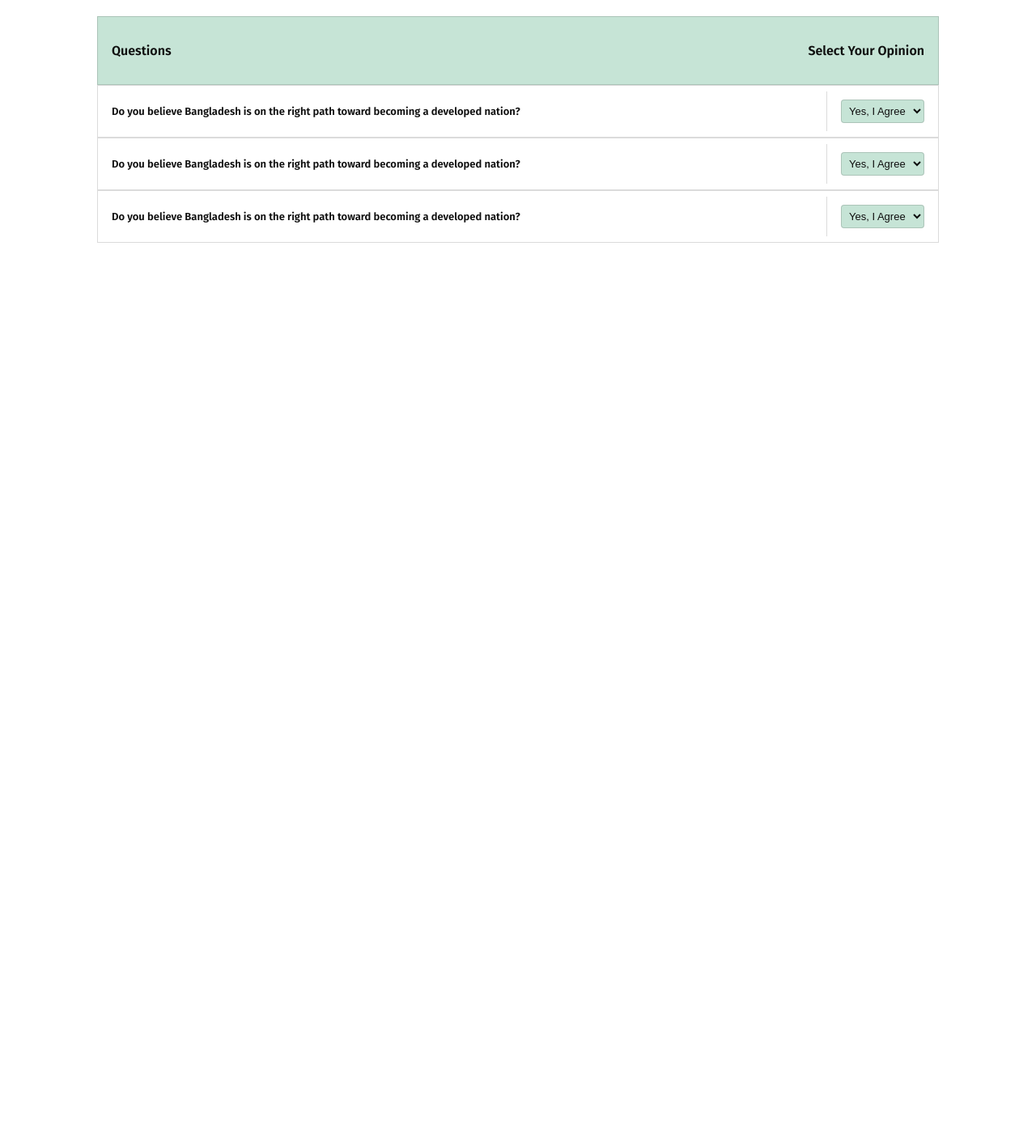
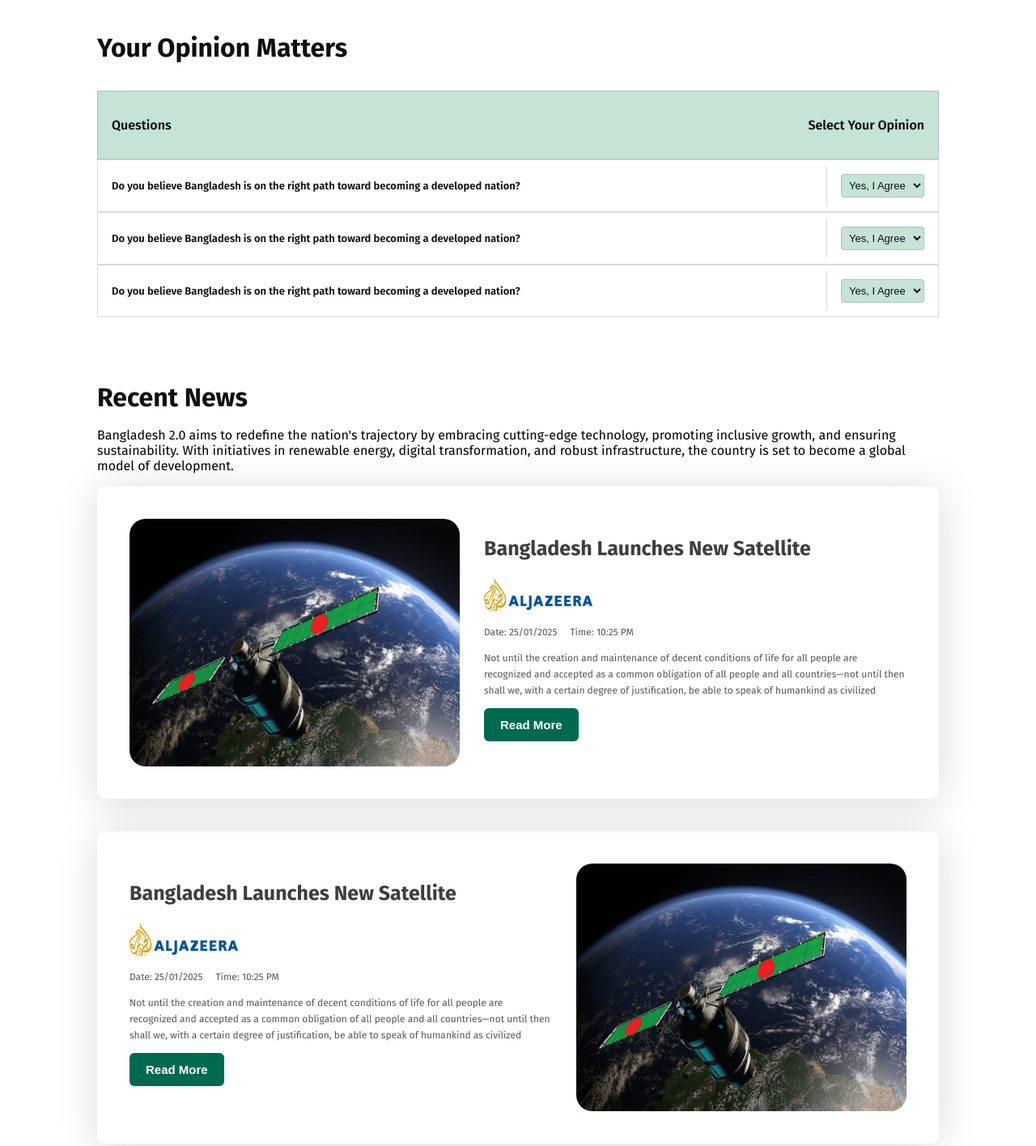
Before and after one commit to n8shade/assignment1, a plain HTML site: page index.html in a window 1280 px wide. Shown: the part 1857-3273 px from the top of the page at 81% size. Before the commit the page ends 2157 px from the top, so only its background shows below. Drawn offline with Linux system fonts and the light colour scheme.

Commit message:
finished till news

```diff
--- a/index.html
+++ b/index.html
@@ -119,6 +119,34 @@
             </div>
         </div>
     </section>
+    <section class="main-news">
+        <p class="rn">Recent News</p>
+        <p class="rn-2">Bangladesh 2.0 aims to redefine the nation's trajectory by embracing cutting-edge technology,
+            promoting inclusive growth, and ensuring sustainability. With initiatives in renewable energy, digital
+            transformation, and robust infrastructure, the country is set to become a global model of development.</p>
+        <div class="news">
+            <img src="assets/satelite.png" alt="" style="border-radius: 20px;">
+            <div class="news-container">
+                <h2>Bangladesh Launches New Satellite</h2>
+                <img src="assets/al-jazeera.png" alt="">
+                <p class="date-time">Date: 25/01/2025 &nbsp;&nbsp;&nbsp; Time: 10:25 PM</p>
+                <p class="news-des">Not until the creation and maintenance of decent conditions of life for all people are recognized and accepted as a common obligation of all people and all countries—not until then shall we,
+                    with a certain degree of justification, be able to speak of humankind as civilized</p>
+                <button class="news-btn">Read More</button>
+            </div>
+        </div>
+        <div class="news">
+            <div class="news-container">
+                <h2>Bangladesh Launches New Satellite</h2>
+                <img src="assets/al-jazeera.png" alt="">
+                <p class="date-time">Date: 25/01/2025 &nbsp;&nbsp;&nbsp; Time: 10:25 PM</p>
+                <p class="news-des">Not until the creation and maintenance of decent conditions of life for all people are recognized and accepted as a common obligation of all people and all countries—not until then shall we,
+                    with a certain degree of justification, be able to speak of humankind as civilized</p>
+                <button class="news-btn">Read More</button>
+            </div>
+            <img src="assets/satelite.png" alt="" style="border-radius: 20px;">
+        </div>
+    </section>
 
 </body>
 
--- a/styles.css
+++ b/styles.css
@@ -105,6 +105,8 @@ nav ul li b {
     font-weight: 700;
     line-height: 39px;
     text-align: left;
+    margin-top: 80px;
+    margin-bottom: 80px;
 }
 
 .tvf>p {
@@ -167,8 +169,8 @@ nav ul li b {
     border-radius: 13px;
     background: rgb(255, 255, 255);
     gap: 20px;
-    margin-top: 30px;
     box-shadow: 5px rgba(14, 14, 14, 0.15);
+    margin-bottom: 80px;
 }
 
 .y-content {
@@ -201,9 +203,11 @@ nav ul li b {
     line-height: 17px;
     text-align: left;
 }
-.om{
-    margin-top: 80px;
+
+.om {
+    margin-bottom: 80px;
 }
+
 .om>p {
     color: rgb(14, 14, 14);
     font-size: 32px;
@@ -268,3 +272,69 @@ nav ul li b {
     background: rgb(198, 228, 214);
     padding: 5px;
 }
+
+.main-news{
+    margin-bottom: 80px;
+}
+.rn {
+    color: rgb(14, 14, 14);
+    font-size: 32px;
+    font-weight: 700;
+    line-height: 39px;
+    text-align: left;
+    margin-bottom: 17px;
+}
+
+.rn-content {
+    color: rgba(14, 14, 14, 0.7);
+    font-size: 12px;
+    font-weight: 400;
+    line-height: 17px;
+    text-align: left;
+}
+
+.news {
+    display: flex;
+    padding: 40px;
+    border-radius: 10px;
+    gap: 30px;
+    box-shadow: 0 5px 50px 0 rgba(14, 14, 14, 0.15);
+    margin-bottom: 40px;
+}
+
+.news-container>h2 {
+    color: rgba(14, 14, 14, 0.8);
+    font-size: 25px;
+    font-weight: 700;
+    line-height: 32px;
+    text-align: left;
+}
+
+.date-time {
+    color: rgba(14, 14, 14, 0.7);
+    font-size: 12px;
+    font-weight: 400;
+    line-height: 20px;
+    text-align: left;
+}
+
+.news-des {
+    color: rgba(14, 14, 14, 0.7);
+    font-size: 12px;
+    font-weight: 400;
+    line-height: 20px;
+    text-align: left;
+}
+
+.news-btn {
+    border: none;
+    padding: 12px 20px;
+    gap: 40px;
+    color: rgb(255, 255, 255);
+    font-size: 15px;
+    font-weight: 600;
+    line-height: 17px;
+    text-align: left;
+    border-radius: 6px;
+    background: rgb(0, 106, 80);
+}
```
